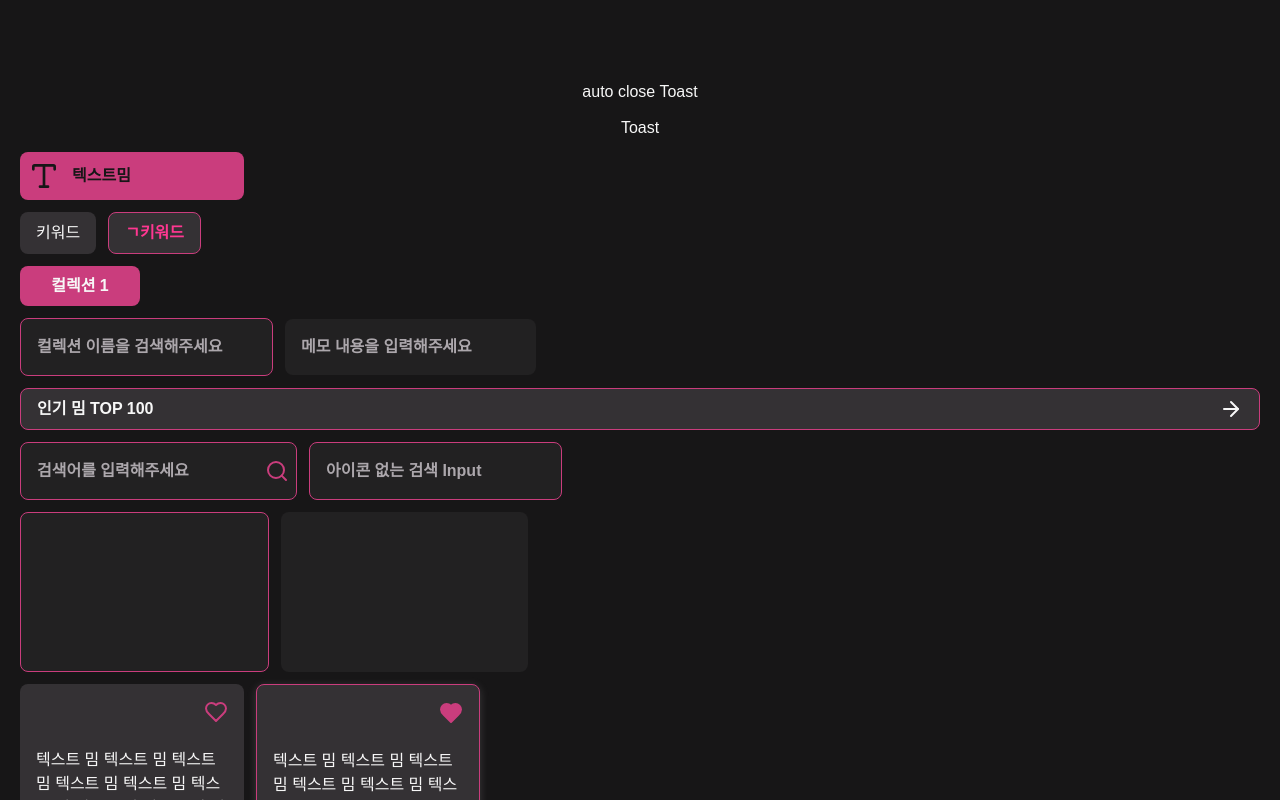
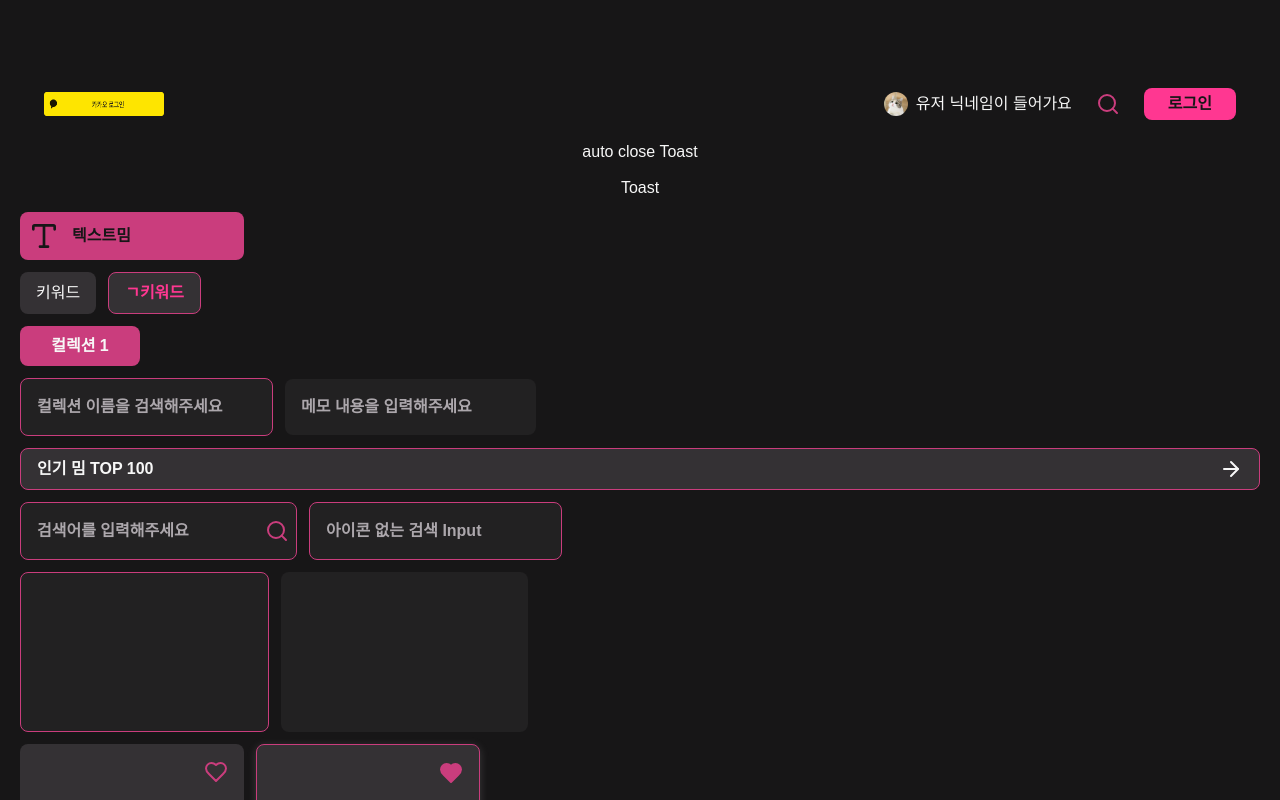
Before and after one commit to meme-party/front, a Next.js app: page /test in a window 1280 px wide. Shown: the top 800 px of the page. Built offline with nearby package versions, Linux system fonts and the light colour scheme.

Commit message:
feat: Header 구현 #4

```diff
--- a/src/app/(routes)/test/page.tsx
+++ b/src/app/(routes)/test/page.tsx
@@ -1,6 +1,7 @@
 "use client"
 
 import Button from "@/components/Button"
+import Header from "@/components/Header"
 import Input from "@/components/Input"
 import MemeTypeButton from "@/components/MemeTypeButton"
 import MoreViewButton from "@/components/MoreViewButton"
@@ -17,6 +18,7 @@ export default function TestPage() {
 
   return (
     <section className="mx-[20px] my-[80px] flex flex-col gap-[12px]">
+      <Header />
       <button onClick={() => showToast({ text: "테스트", type: "warning" })}>auto close Toast</button>
       <button onClick={() => showToast({ text: "테스트", type: "success", autoClose: false })}>Toast</button>
       <MemeTypeButton
--- /dev/null
+++ b/src/components/Header.tsx
@@ -0,0 +1,26 @@
+import { Search } from "lucide-react"
+import Image from "next/image"
+import Button from "@/components/Button"
+import { COLORS } from "@/styles/colors"
+
+export default function Header() {
+  // Todo 세션체크해서 닉네임, 버튼 조건부 렌더링
+  return (
+    // lg:px-[120px]
+    <section className="flex h-[94px] w-full items-end justify-between px-[16px] py-[12px] md:h-auto md:items-center md:px-[24px] md:py-[8px]">
+      <article className="relative h-[24px] w-[120px]">
+        <Image src={"/kakao.png"} alt="logo" fill />
+      </article>
+      <article className="flex flex-row-reverse items-center gap-[24px] md:flex md:flex-row">
+        <div className="flex items-center gap-[8px]">
+          <div className="relative h-[24px] w-[24px]">
+            <Image src={"/cat.png"} alt="profile-image" fill className="rounded-full" />
+          </div>
+          <p className="hidden md:flex">유저 닉네임이 들어가요</p>
+        </div>
+        <Search size={24} color={COLORS.PRIMARY} />
+        <Button className="hidden bg-primary-300 px-[24px] py-[4px] md:flex">로그인</Button>
+      </article>
+    </section>
+  )
+}
```
